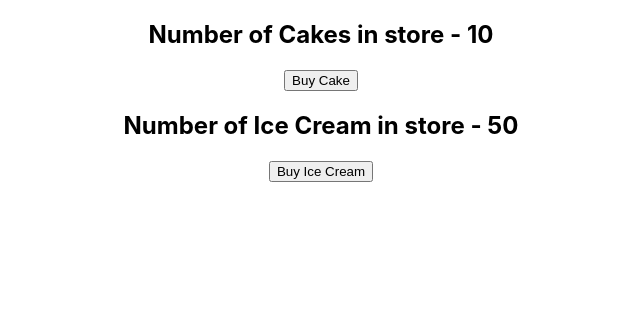
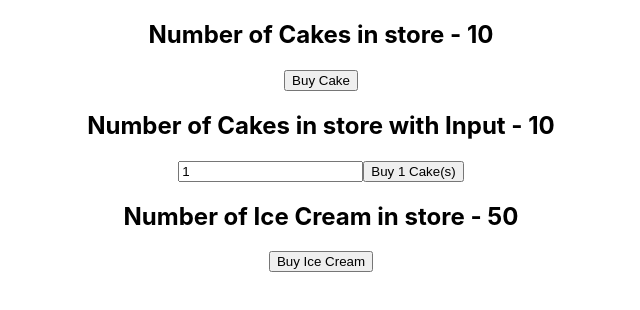
Before and after one commit to otoloye/cake-app-redux-series, a React (Create React App) app: page / in a window 1280 px wide. Shown: the top 310 px of the page, without its empty margins (319-959 px from the left). Built offline with nearby package versions, Linux system fonts and the light colour scheme.

Commit message:
passing data using payload

```diff
--- a/src/App.js
+++ b/src/App.js
@@ -2,11 +2,13 @@ import React from 'react';
 import './App.css';
 import Cake from './Cake';
 import IceCream from './IceCream';
+import CakeInput from './CakeInput';
 
 function App() {
   return (
     <div className="App">
       <Cake />
+      <CakeInput />
       <IceCream />
     </div>
   );
--- /dev/null
+++ b/src/CakeInput.js
@@ -0,0 +1,34 @@
+import React, { useState } from 'react';
+import { connect } from 'react-redux';
+import { buyCake } from './actions/cakeActions';
+
+function CakeInput(props) {
+  const [number, setNumber] = useState(1);
+  return (
+    <div>
+      <h2>Number of Cakes in store with Input - {props.numberOfCakes}</h2>
+      <input
+        type="number"
+        value={number}
+        onChange={e => setNumber(e.target.value)}
+      />
+      <button onClick={() => props.buyCake(number)}>
+        Buy {number} Cake(s)
+      </button>
+    </div>
+  );
+}
+
+const mapStateToProps = state => {
+  return {
+    numberOfCakes: state.cake.numberOfCakes
+  };
+};
+
+const mapDispatchToProps = dispatch => {
+  return {
+    buyCake: number => dispatch(buyCake(number))
+  };
+};
+
+export default connect(mapStateToProps, mapDispatchToProps)(CakeInput);
--- a/src/actions/cakeActions.js
+++ b/src/actions/cakeActions.js
@@ -1,7 +1,8 @@
 import { BUY_CAKE } from './actionTypes';
 
-export const buyCake = () => {
+export const buyCake = (number = 1) => {
   return {
-    type: BUY_CAKE
+    type: BUY_CAKE,
+    payload: number
   };
 };
--- a/src/reducer/cakeReducer.js
+++ b/src/reducer/cakeReducer.js
@@ -4,7 +4,7 @@ import { initialState } from './initialState';
 export const cakeReducer = (state = initialState.cake, action) => {
   switch (action.type) {
     case BUY_CAKE:
-      return { ...state, numberOfCakes: state.numberOfCakes - 1 };
+      return { ...state, numberOfCakes: state.numberOfCakes - action.payload };
     default: {
       return state;
     }
```
